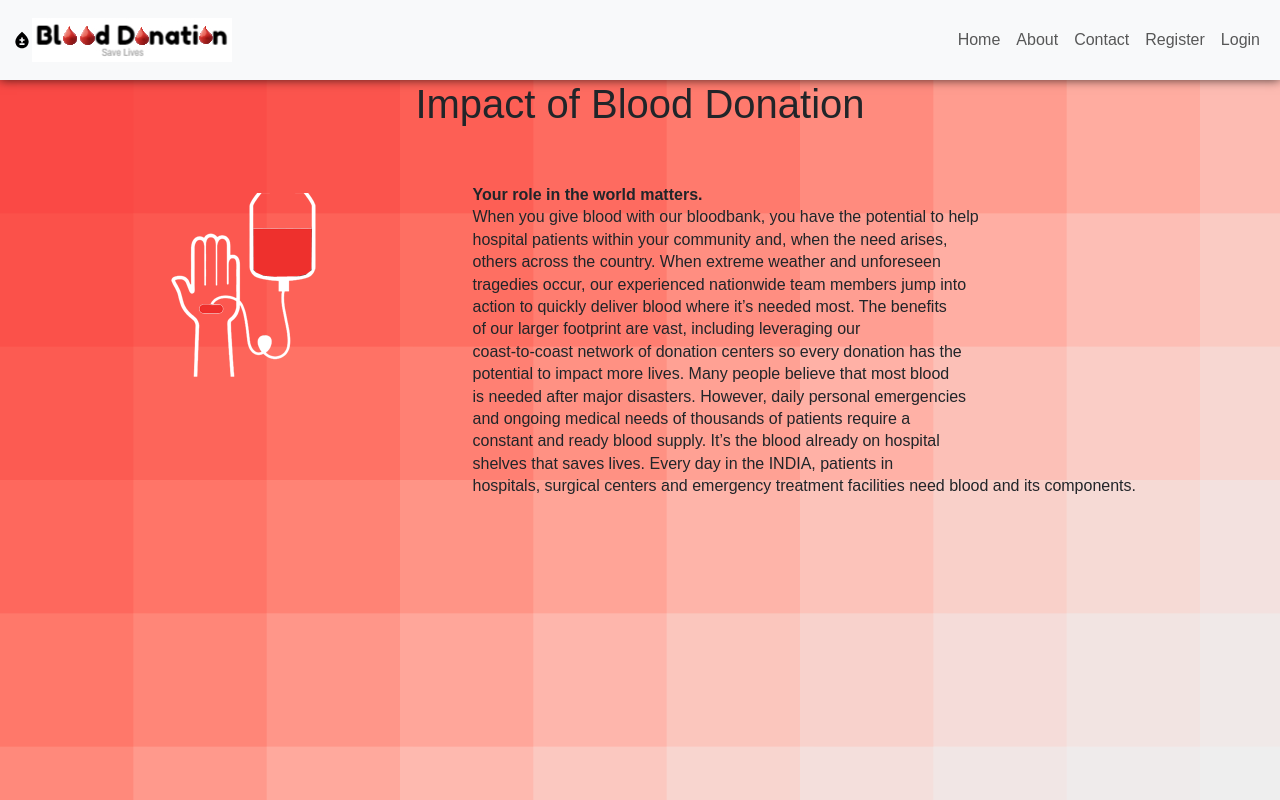
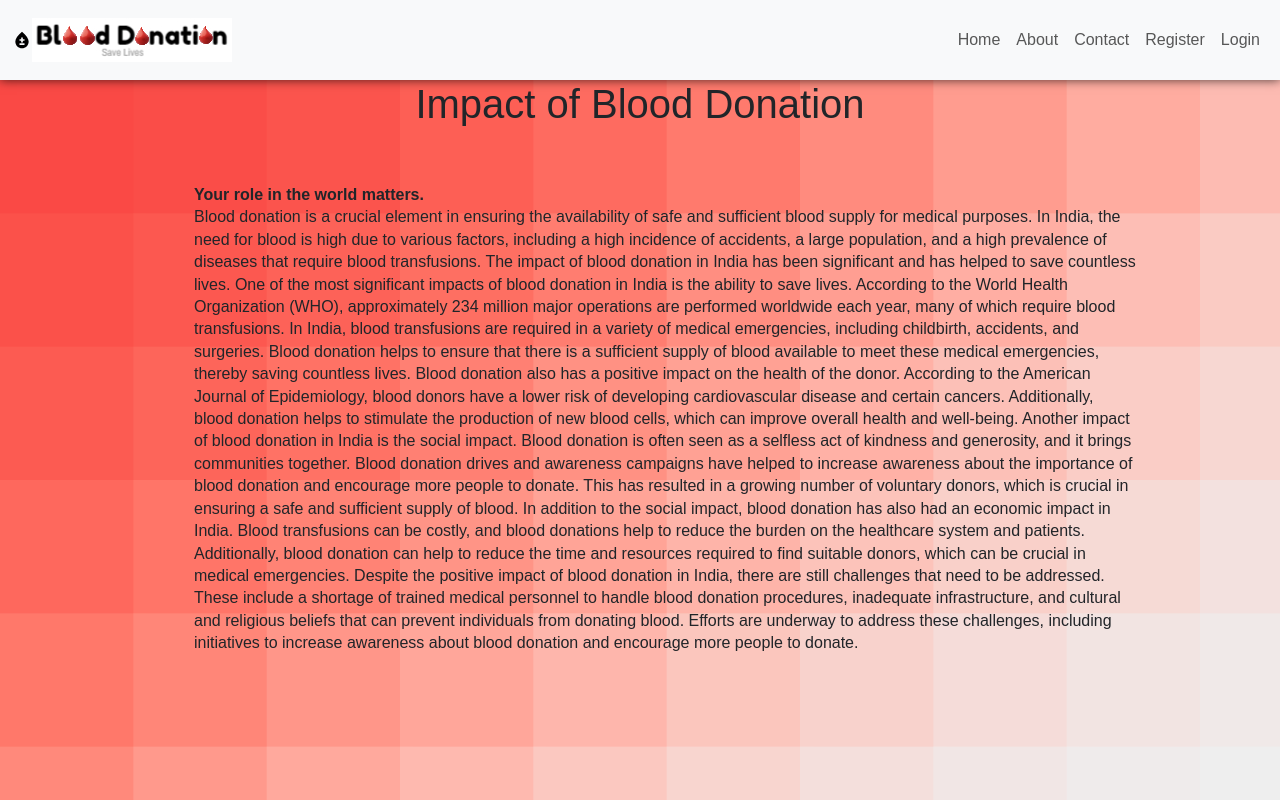
Before and after one commit to tkmkushwah/blood-bank-management-system, a React (Create React App) app in the folder client/: page /impact in a window 1280 px wide. Shown: the top 800 px of the page. Built offline with nearby package versions, Linux system fonts and the light colour scheme.

Commit message:
Adding multiple pages in about section.

```diff
--- a/client/src/components/About/About.jsx
+++ b/client/src/components/About/About.jsx
@@ -20,42 +20,25 @@ const About = () => {
               <br />
               see the impact of blood donations, discover fun and interesting
               <br />
-
-              facts about blood types, and learn how Vitalant is involved in
+              facts about blood types, and learn how our website is involved in
               <br />
               blood donation research.
               <br />
             </p>
-            <select className="learnWhy">
-              <option className="learnWhy1">
-                <h4>Know More</h4>
-              </option>
-              <option className="learnWhy1">
-                <NavLink to="/Impact">
+
+            <h3   className="deco">Know More</h3>
+            <NavLink to="/Impact"  className="deco">
               <h4>Impact of Blood Donation</h4>
             </NavLink>
-              </option>
-              <option className="learnWhy1">
-                <NavLink to="/Eligibility">
+            <NavLink to="/Eligibility"  className="deco">
               <h4>Eligibility</h4>
             </NavLink>
-              </option>
-              <option className="learnWhy1">
-                <NavLink to="/BloodTypes">
+            <NavLink to="/BloodTypes"  className="deco">
               <h4>Blood Types</h4>
             </NavLink>
-              </option>
-              <option className="learnWhy1">
-                <NavLink to="/">
-                  <h4>Blood Donation Process</h4>
-                </NavLink>
-              </option>
-              <option className="learnWhy1">
-                <NavLink to="/Research">
+            <NavLink to="/Research"  className="deco">
               <h4>Blood Donation Research</h4>
             </NavLink>
-              </option>
-            </select>
           </div>
         </div>
       </section>
--- a/client/src/components/About/Impact.jsx
+++ b/client/src/components/About/Impact.jsx
@@ -7,44 +7,54 @@ const Impact = () => {
       <section className="about-us">
         <h1>Impact of Blood Donation</h1>
         <div className="container">
-          <div className="logo">
+          {/* <div className="logo">
             <img src={img1} alt="dh" />
-          </div>
+          </div> */}
           <div className="about">
             <b>Your role in the world matters.</b>
             <br />
             <p>
-              When you give blood with our bloodbank, you have the potential to help
-              <br />
-              hospital patients within your community and, when the need arises,
-              <br />
-              others across the country. When extreme weather and unforeseen
-              <br />
-              tragedies occur, our experienced nationwide team members jump into
-              <br />
-              action to quickly deliver blood where it’s needed most. The
-              benefits
-              <br />
-              of our larger footprint are vast, including leveraging our
-              <br />
-              coast-to-coast network of donation centers so every donation has
-              the
-              <br />
-              potential to impact more lives. Many people believe that most
-              blood
-              <br />
-              is needed after major disasters. However, daily personal
-              emergencies
-              <br />
-              and ongoing medical needs of thousands of patients require a<br />
-              constant and ready blood supply. It’s the blood already on
-              hospital
-              <br />
-              shelves that saves lives. Every day in the INDIA, patients in
-              <br />
-              hospitals, surgical centers and emergency treatment facilities
-              need blood and its components.
-              <br />
+              Blood donation is a crucial element in ensuring the availability
+              of safe and sufficient blood supply for medical purposes. In
+              India, the need for blood is high due to various factors,
+              including a high incidence of accidents, a large population, and a
+              high prevalence of diseases that require blood transfusions. The
+              impact of blood donation in India has been significant and has
+              helped to save countless lives. One of the most significant
+              impacts of blood donation in India is the ability to save lives.
+              According to the World Health Organization (WHO), approximately
+              234 million major operations are performed worldwide each year,
+              many of which require blood transfusions. In India, blood
+              transfusions are required in a variety of medical emergencies,
+              including childbirth, accidents, and surgeries. Blood donation
+              helps to ensure that there is a sufficient supply of blood
+              available to meet these medical emergencies, thereby saving
+              countless lives. Blood donation also has a positive impact on the
+              health of the donor. According to the American Journal of
+              Epidemiology, blood donors have a lower risk of developing
+              cardiovascular disease and certain cancers. Additionally, blood
+              donation helps to stimulate the production of new blood cells,
+              which can improve overall health and well-being. Another impact of
+              blood donation in India is the social impact. Blood donation is
+              often seen as a selfless act of kindness and generosity, and it
+              brings communities together. Blood donation drives and awareness
+              campaigns have helped to increase awareness about the importance
+              of blood donation and encourage more people to donate. This has
+              resulted in a growing number of voluntary donors, which is crucial
+              in ensuring a safe and sufficient supply of blood. In addition to
+              the social impact, blood donation has also had an economic impact
+              in India. Blood transfusions can be costly, and blood donations
+              help to reduce the burden on the healthcare system and patients.
+              Additionally, blood donation can help to reduce the time and
+              resources required to find suitable donors, which can be crucial
+              in medical emergencies. Despite the positive impact of blood
+              donation in India, there are still challenges that need to be
+              addressed. These include a shortage of trained medical personnel
+              to handle blood donation procedures, inadequate infrastructure,
+              and cultural and religious beliefs that can prevent individuals
+              from donating blood. Efforts are underway to address these
+              challenges, including initiatives to increase awareness about
+              blood donation and encourage more people to donate.
             </p>
           </div>
         </div>
--- a/client/src/components/About/Research.jsx
+++ b/client/src/components/About/Research.jsx
@@ -7,27 +7,51 @@ const Research = () => {
       <section className="about-us">
         <h1>Research</h1>
         <div className="container">
-          <div className="logo">
+          {/* <div className="logo">
             <img src={img1} alt="dh" />
-          </div>
+          </div> */}
           <div className="about">
             <br />
             <p>
-              With donor and patient safety always as our top priority, Indian
-              <br />
-              research Institutes leads the way in understanding new threats to
-              <br />
-              blood safety and helping to find practical applications of new
-              <br />
-              knowledge in transfusion biology. Established nearly 60 years ago,
-              <br />
-              our world-renowned Research Institute engages in studies related
-              <br />
-              to blood safety and efficacy with particular expertise in
-              <br />
-              epidemiology, public health policy, molecular biology, immunology,
-              <br />
-              virology, cell processing and cell therapy.
+              Blood donation is an essential aspect of healthcare and can save
+              countless lives. In India, the need for blood is high due to the
+              large population, high incidence of accidents, and a prevalence of
+              diseases that require blood transfusions. However, despite the
+              need, the country faces a shortage of blood, and research has been
+              conducted to understand the reasons behind this shortage and to
+              find solutions to address it. According to a study published in
+              the Indian Journal of Community Medicine, there are several
+              reasons for the shortage of blood in India. These include
+              inadequate infrastructure, lack of awareness about blood donation,
+              inadequate blood collection, and a shortage of trained medical
+              personnel to handle blood donation procedures. Additionally, there
+              are cultural and religious beliefs that can prevent individuals
+              from donating blood. To address these issues, various initiatives
+              have been launched to increase awareness about blood donation and
+              encourage more people to donate. For example, in 2019, the Indian
+              government launched a campaign called "Raktadan Mahaabhiyan" to
+              encourage voluntary blood donation across the country. The
+              campaign aimed to create awareness about the importance of blood
+              donation and increase the number of voluntary donors.Another area
+              of research related to blood donation in India is the prevalence
+              of transfusion-transmissible infections (TTIs) in donated blood.
+              According to a study published in the Indian Journal of Medical
+              Research, the prevalence of TTIs in donated blood in India is
+              high. The study found that HIV, hepatitis B and C, and syphilis
+              were the most common TTIs found in donated blood. To address this
+              issue, various measures have been taken to screen donated blood
+              for TTIs, including the use of nucleic acid testing (NAT) to
+              detect HIV and hepatitis B and C. In conclusion, blood donation is
+              a critical aspect of healthcare in India, and research has been
+              conducted to address the shortage of blood and the prevalence of
+              TTIs in donated blood. Efforts have been made to increase
+              awareness about the importance of blood donation, and initiatives
+              have been launched to encourage voluntary blood donation.
+              Additionally, new technologies have been explored to increase
+              blood donation, and measures have been taken to screen donated
+              blood for TTIs. However, more needs to be done to address the
+              shortage of blood and ensure a sufficient supply of safe blood for
+              those in need.
             </p>
           </div>
         </div>
--- a/client/src/styles/aboutus.scss
+++ b/client/src/styles/aboutus.scss
@@ -15,14 +15,10 @@
       text-align: left;
       line-height: 1.4rem;
       padding-left: 50px;
-      > .learnWhy {
-        display: flex;
-        flex-direction: column;
-        > .learnWhy1 {
-          flex-grow: 1;
-          height: 50px;
-          margin: 10px;
-        }
+      > .deco {
+        text-decoration: none;
+        color: black;
+        font-weight: bold;
       }
     }
   }
```
Lines whose indentation alone changed are shown as unchanged.
